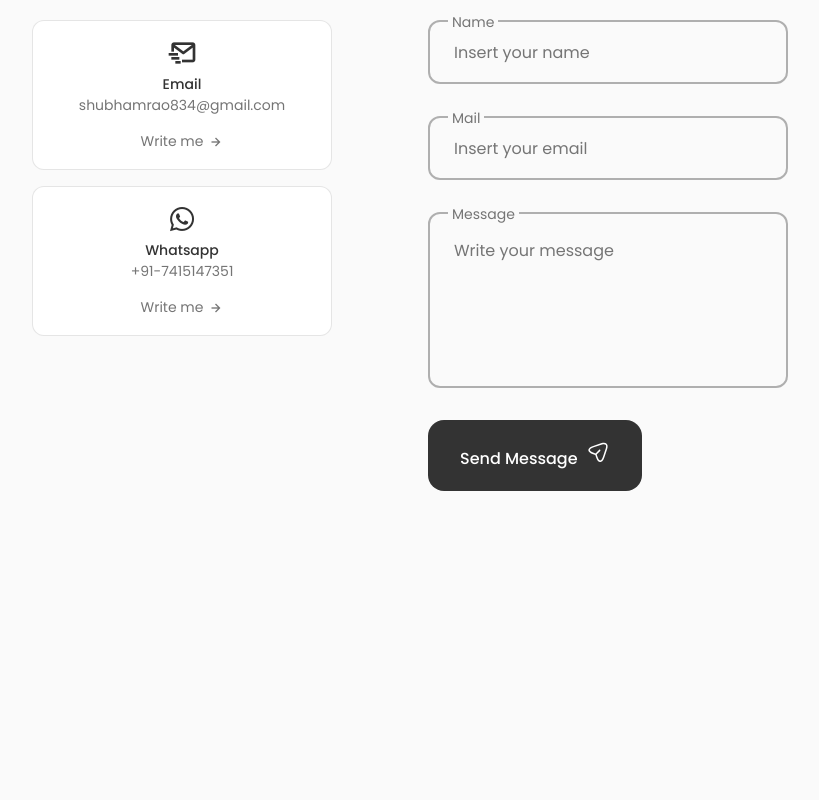
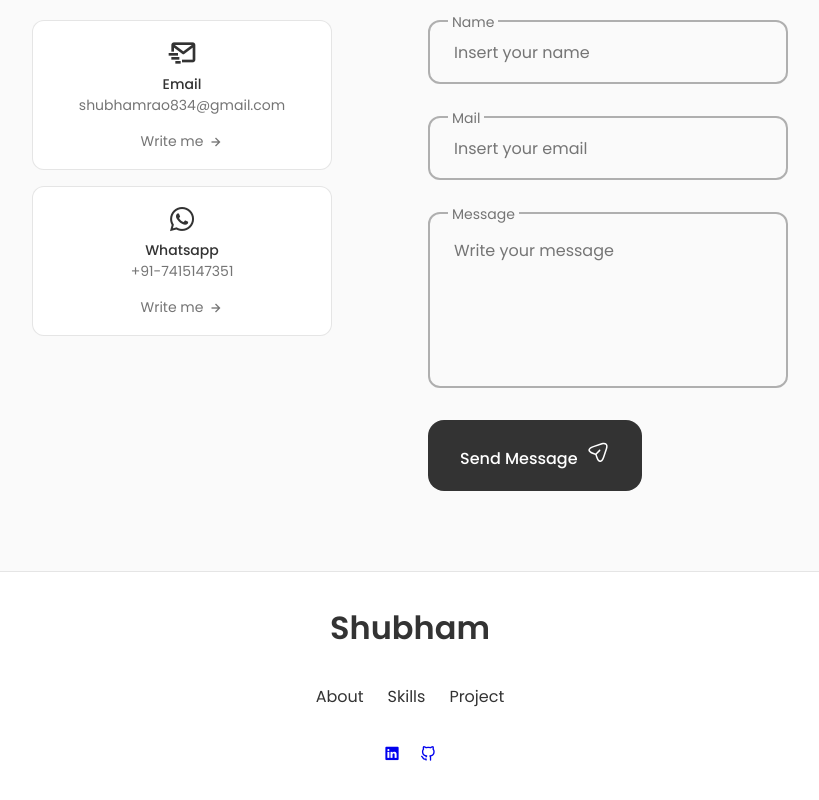
Before and after one commit to ShubhamRao123/Portfolio, a React (Vite) app: page / in a window 1280 px wide. Shown: the part 1730-2530 px from the top of the page, without its empty margins (230-1049 px from the left). Before the commit the page ends 2301 px from the top, so only its background shows below. Built offline with nearby package versions, Linux system fonts and the light colour scheme.

Commit message:
add footer component

```diff
--- a/src/App.jsx
+++ b/src/App.jsx
@@ -4,6 +4,7 @@ import Home from "./components/home/Home";
 import About from "./components/about/About";
 import Skills from "./components/skills/Skills";
 import Contact from "./components/contact/Contact";
+import Footer from "./components/footer/Footer";
 
 const App = () => {
   return (
@@ -14,6 +15,7 @@ const App = () => {
         <About />
         <Skills />
         <Contact />
+        <Footer />
       </main>
     </>
   );
--- /dev/null
+++ b/src/components/footer/Footer.css
@@ -0,0 +1,61 @@
+.footer{
+    background-color: var(--container-color);
+    border-top: 1px solid rgba(0, 0, 0, 0.1);
+}
+
+.footer__container{
+    padding: 2rem 0 6rem;
+}
+
+.footer__title,
+.footer__link{
+    color: var(--title-color);
+}
+
+.footer__title{
+    text-align: center;
+    margin-bottom: var(--mb-2);
+}
+
+.footer__link:hover{
+    color: var(--title-color-dark);
+}
+
+.footer__list{
+    display: flex;
+    justify-content: center;
+    column-gap: 1.5rem;
+    margin-bottom: var(--mb-2);
+}
+
+.footer__social{
+    display: flex;
+    justify-content: center;
+    column-gap: 1.25rem;
+}
+
+.footer__social-link{
+    background-color: var(--title-color);
+    color: var(--container-color);
+    font-size: 1.25rem;
+    padding: 0.4rem;
+    border-radius: 0.5rem;
+    display: inline-flex;
+
+}
+
+.footer__social-link:hover{
+    background-color: var(--title-color-dark);
+}
+
+
+
+/* ================ BREAKPOINTS ================= */
+/* For large devices */
+@media screen and (max-width: 992px) {
+    .footer__social-link{
+        padding: 0.25rem;
+        border-radius: 0.25rem;
+        font-size: 1rem;
+    }
+}
--- /dev/null
+++ b/src/components/footer/Footer.jsx
@@ -0,0 +1,51 @@
+import React from "react";
+import "./Footer.css";
+
+const Footer = () => {
+  return (
+    <footer className="footer">
+      <div className="footer__container container">
+        <h1 className="footer__title">Shubham</h1>
+        <ul className="footer__list">
+          <li>
+            <a href="#about" className="footer__link">
+              About
+            </a>
+          </li>
+
+          <li>
+            <a href="#skills" className="footer__link">
+              Skills
+            </a>
+          </li>
+
+          <li>
+            <a href="#portfolio" className="footer__link">
+              Project
+            </a>
+          </li>
+        </ul>
+
+        <div className="footer__social">
+          <a
+            href="https://www.linkedin.com/in/shubham-rao123/"
+            className="home__social-icon"
+            target="_blank"
+          >
+            <i className="uil uil-linkedin"></i>
+          </a>
+
+          <a
+            href="https://github.com/ShubhamRao123"
+            className="home__social-icon"
+            target="_blank"
+          >
+            <i className="uil uil-github-alt"></i>
+          </a>
+        </div>
+      </div>
+    </footer>
+  );
+};
+
+export default Footer;
```
